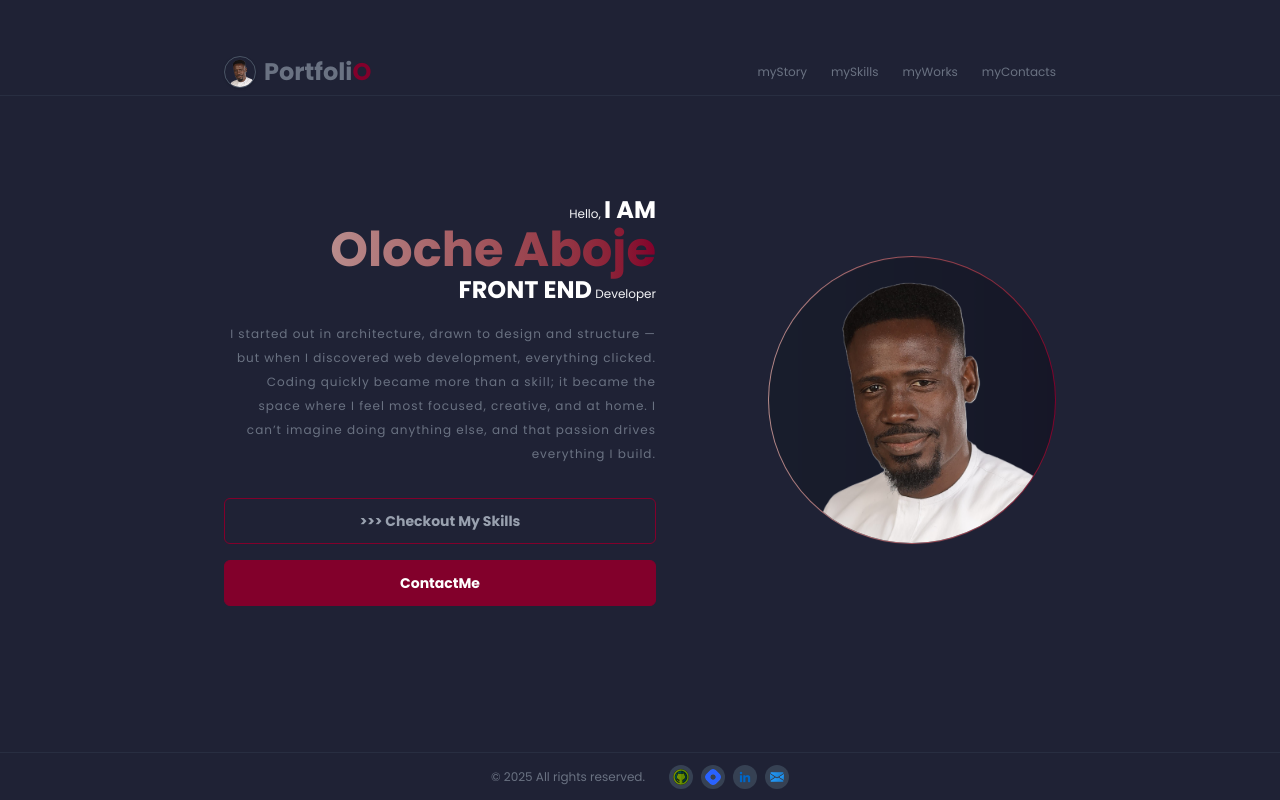
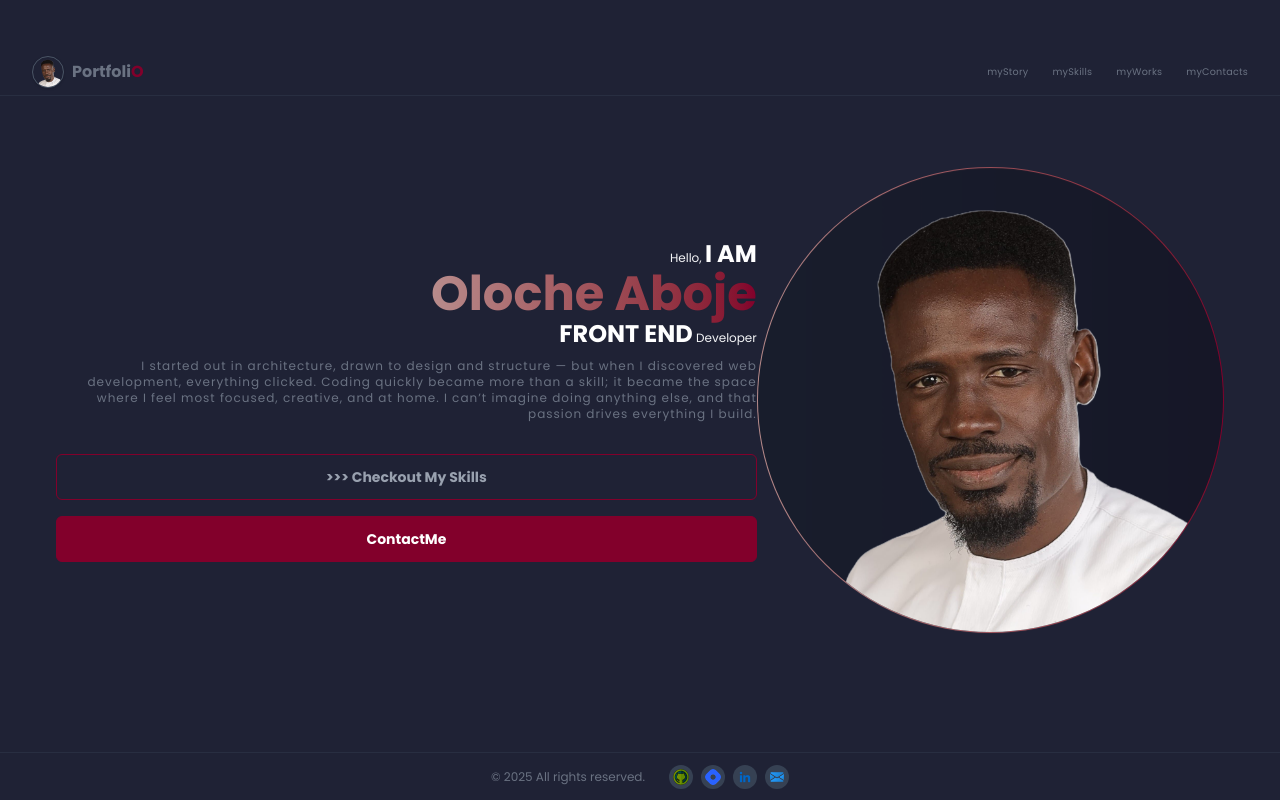
Before and after one commit to accdev1694/my-dynamic-portfolio, a React (Vite) app: page / in a window 1280 px wide. Shown: the top 800 px of the page. Built offline with nearby package versions, Linux system fonts and the light colour scheme.

Commit message:
complete responsive layout for about section in md screen

```diff
--- a/src/components/Logo.jsx
+++ b/src/components/Logo.jsx
@@ -4,12 +4,12 @@ const Logo = ({ href }) => {
   return (
     <div className="flex items-center gap-2">
       <img
-        className="w-6 md:w-8 rounded-full border border-solid border-gray-600 shadow"
+        className="w-6 lg:w-8 rounded-full border border-solid border-gray-600 shadow"
         src={getImgUrl("../favicon.png")}
         alt="My Photo"
       />
       <a
-        className="md:text-2xl font-bold hover:text-white transition-all duration-300 ease-in-out"
+        className=" font-bold hover:text-white transition-all duration-300 ease-in-out"
         href={href}
       >
         Portfoli
--- a/src/components/MainSection.jsx
+++ b/src/components/MainSection.jsx
@@ -4,7 +4,7 @@ import Projects from "./sections/Projects";
 import Skills from "./sections/Skills";
 
 const MainSection = () => {
-  return <div className=" px-14 md:px-56 z-60">
+  return <div className="px-14 z-60">
     <About />
     <Skills />
     <Projects />
--- a/src/components/Navbar.jsx
+++ b/src/components/Navbar.jsx
@@ -18,10 +18,10 @@ const Navbar = ({ menuOpen, setMenuOpen }) => {
   return (
     // navbar component
     <nav
-      className="fixed top-0 left-0 bg-[var(--color-bg)] h-12 md:h-24 md:pt-10 w-screen z-40 text-gray-500 border-b border-gray-700/40"
+      className="fixed top-0 left-0 bg-[var(--color-bg)] h-12 lg:h-24 lg:pt-10 w-screen z-40 text-gray-500 border-b border-gray-700/40"
     >
       {/* navbar container */}
-      <div className="max-w-7.5xl mx-auto px-4 md:px-56">
+      <div className="max-w-7.5xl mx-auto px-4 md:px-8">
         <div className="flex justify-between items-center h-16">
           {/* Logo */}
           <Logo href="#about-me" />
--- a/src/components/Navlinks.jsx
+++ b/src/components/Navlinks.jsx
@@ -2,7 +2,7 @@ const Navlinks = ({title, href}) => {
   return (
     <>
       <a
-        className="md:text-xs hover:text-gray-500 md:hover:text-white py-0.5 transition-all duration-300 ease-in-out"
+        className="tracking-wide md:text-[0.6em] hover:text-gray-500 md:hover:text-white py-0.5 transition-all duration-300 ease-in-out"
         href={href}
       >
         {title}
--- a/src/components/sections/About.jsx
+++ b/src/components/sections/About.jsx
@@ -8,9 +8,9 @@ const About = () => {
   return (
     <section
       id="about-me"
-      className="relative min-h-screen  flex flex-col-reverse md:flex-row items-center justify-center md:justify-between gap-4 md:gap-0"
+      className="relative min-h-screen  flex flex-col-reverse lg:flex-row items-center justify-center lg:justify-between gap-4 lg:gap-0"
     >
-      <div className="md:w-[60%] justfy-left md:mr-14 text-center md:text-right items-center">
+      <div className="lg:w-[60%] justfy-center text-center lg:text-right items-center">
         <h3 className="text-xs">
           Hello,{" "}
           <span className="text-white font-bold text-xl md:text-2xl">I AM</span>
@@ -22,7 +22,7 @@ const About = () => {
           </span>{" "}
           Developer
         </h2>
-        <p className="leading-4 md:leading-6 text-gray-500 mt-4 text-xs tracking-[1px]">
+        <p className="leading-4 text-gray-500 mt-2 text-xs tracking-[1px]">
           I started out in architecture, drawn to design and structure — but
           when I discovered web development, everything clicked. Coding quickly
           became more than a skill; it became the space where I feel most
@@ -34,7 +34,7 @@ const About = () => {
           <ContactBtn addClass="w-[100%]"/>
         </div>
       </div>
-      <div className="bubble md:ml-14 w-[50%] md:w-[40%] bg-gradient-to-r from-[var(--color-accent-dark)] to-[var(--color-accent)] rounded-full">
+      <div className="bubble w-[50%] md:w-[40%] bg-gradient-to-r from-[var(--color-accent-dark)] to-[var(--color-accent)] rounded-full">
         <ImageCard
           url={"../../src/assets/images/my-photo.png"}
           classNames=""
```
